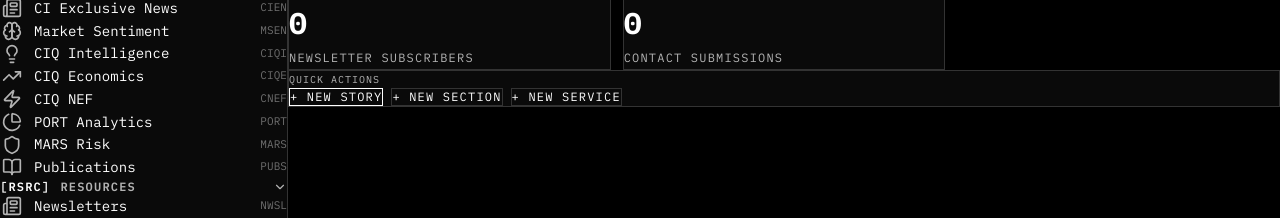
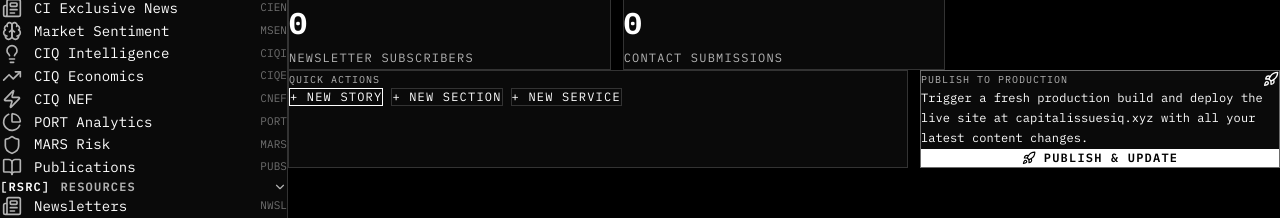
Before and after one commit to the961ainetwork-dev/dev, a Next.js app: page /admin in a window 1280 px wide. Shown: the part 263-481 px from the top of the page. Built offline with nearby package versions, Linux system fonts and the light colour scheme; no server answers.

Commit message:
feat: add "Publish & Update" button in admin console
Implement redeploy button, dashboard card, and Vercel deploy hook.

```diff
--- a/app/admin/layout.tsx
+++ b/app/admin/layout.tsx
@@ -3,6 +3,7 @@ import Link from "next/link";
 import { isAdminAuthenticated } from "@/lib/admin-auth";
 import { AdminLogoutButton } from "@/components/admin/logout-button";
 import { AdminNav } from "@/components/admin/admin-nav";
+import { PublishButton } from "@/components/admin/publish-button";
 
 export default async function AdminLayout({ children }: { children: ReactNode }) {
   const authed = await isAdminAuthenticated();
@@ -22,6 +23,12 @@ export default async function AdminLayout({ children }: { children: ReactNode })
               </p>
               <AdminNav />
               <div className="mt-6 border-t border-border pt-4">
+                <p className="mb-2 text-[10px] uppercase tracking-widest text-muted-foreground">
+                  Deployment
+                </p>
+                <PublishButton />
+              </div>
+              <div className="mt-6 border-t border-border pt-4">
                 <AdminLogoutButton />
                 <Link
                   href="/"
--- a/app/admin/page.tsx
+++ b/app/admin/page.tsx
@@ -1,6 +1,7 @@
 import Link from "next/link";
 import { createAdminClient } from "@/lib/supabase/admin";
-import { Newspaper, LayoutGrid, Briefcase, Users, Mail } from "lucide-react";
+import { Newspaper, LayoutGrid, Briefcase, Users, Mail, Rocket } from "lucide-react";
+import { PublishButton } from "@/components/admin/publish-button";
 
 export const dynamic = "force-dynamic";
 
@@ -75,6 +76,7 @@ export default async function AdminDashboardPage() {
         })}
       </div>
 
+      <div className="grid gap-3 lg:grid-cols-[1fr_360px]">
         <div className="border border-border bg-card p-4">
           <p className="text-[10px] uppercase tracking-widest text-muted-foreground">Quick Actions</p>
           <div className="mt-3 flex flex-wrap gap-2">
@@ -89,6 +91,24 @@ export default async function AdminDashboardPage() {
             </Link>
           </div>
         </div>
+
+        <div className="border border-primary/40 bg-card p-4">
+          <div className="flex items-center justify-between">
+            <p className="text-[10px] uppercase tracking-widest text-muted-foreground">
+              Publish to Production
+            </p>
+            <Rocket className="h-4 w-4 text-primary" />
+          </div>
+          <p className="mt-2 text-xs leading-relaxed text-foreground">
+            Trigger a fresh production build and deploy the live site at
+            capitalissuesiq.xyz with all your latest content changes.
+          </p>
+          <div className="mt-3">
+            <PublishButton />
+          </div>
+        </div>
+      </div>
+
     </div>
   );
 }
--- /dev/null
+++ b/app/api/admin/deploy/route.ts
@@ -0,0 +1,57 @@
+import { NextResponse } from "next/server";
+import { requireAdmin } from "@/lib/admin-auth";
+
+export async function POST() {
+  const authed = await requireAdmin();
+  if (!authed) {
+    return NextResponse.json({ error: "Unauthorized" }, { status: 401 });
+  }
+
+  const hookUrl = process.env.VERCEL_DEPLOY_HOOK_URL;
+  if (!hookUrl) {
+    return NextResponse.json(
+      {
+        error: "Deploy hook not configured",
+        message:
+          "Set the VERCEL_DEPLOY_HOOK_URL environment variable. Create a deploy hook in your Vercel project: Settings → Git → Deploy Hooks.",
+      },
+      { status: 503 }
+    );
+  }
+
+  try {
+    const res = await fetch(hookUrl, { method: "POST" });
+    if (!res.ok) {
+      const text = await res.text().catch(() => "");
+      return NextResponse.json(
+        { error: "Deploy hook returned an error", details: text },
+        { status: 502 }
+      );
+    }
+    const data = (await res.json().catch(() => ({}))) as Record<string, unknown>;
+    return NextResponse.json({
+      ok: true,
+      message: "Production deployment triggered",
+      job: data,
+      triggeredAt: new Date().toISOString(),
+    });
+  } catch (err) {
+    return NextResponse.json(
+      {
+        error: "Failed to call deploy hook",
+        details: err instanceof Error ? err.message : "Unknown error",
+      },
+      { status: 500 }
+    );
+  }
+}
+
+export async function GET() {
+  const authed = await requireAdmin();
+  if (!authed) {
+    return NextResponse.json({ error: "Unauthorized" }, { status: 401 });
+  }
+  return NextResponse.json({
+    configured: Boolean(process.env.VERCEL_DEPLOY_HOOK_URL),
+  });
+}
--- /dev/null
+++ b/components/admin/publish-button.tsx
@@ -0,0 +1,119 @@
+"use client";
+
+import { useEffect, useState } from "react";
+import { Rocket, CheckCircle2, AlertTriangle, Loader2 } from "lucide-react";
+
+type Status = "idle" | "loading" | "success" | "error";
+
+export function PublishButton() {
+  const [status, setStatus] = useState<Status>("idle");
+  const [message, setMessage] = useState<string>("");
+  const [configured, setConfigured] = useState<boolean | null>(null);
+
+  useEffect(() => {
+    fetch("/api/admin/deploy")
+      .then((r) => r.json())
+      .then((d) => setConfigured(Boolean(d.configured)))
+      .catch(() => setConfigured(null));
+  }, []);
+
+  const handlePublish = async () => {
+    if (status === "loading") return;
+    if (
+      !window.confirm(
+        "This will trigger a production deployment of the live site. Continue?"
+      )
+    ) {
+      return;
+    }
+    setStatus("loading");
+    setMessage("Triggering production deployment...");
+    try {
+      const res = await fetch("/api/admin/deploy", { method: "POST" });
+      const data = await res.json();
+      if (res.ok) {
+        setStatus("success");
+        setMessage(data.message ?? "Deployment triggered");
+        setTimeout(() => {
+          setStatus("idle");
+          setMessage("");
+        }, 6000);
+      } else {
+        setStatus("error");
+        setMessage(data.message ?? data.error ?? "Failed to trigger deploy");
+      }
+    } catch {
+      setStatus("error");
+      setMessage("Network error. Please try again.");
+    }
+  };
+
+  const isLoading = status === "loading";
+  const isSuccess = status === "success";
+  const isError = status === "error";
+
+  return (
+    <div className="space-y-2">
+      <button
+        type="button"
+        onClick={handlePublish}
+        disabled={isLoading || configured === false}
+        className={`flex w-full items-center justify-center gap-2 border px-3 py-2 text-xs font-semibold uppercase tracking-widest transition-colors disabled:cursor-not-allowed disabled:opacity-50 ${
+          isSuccess
+            ? "border-[#3fb950] bg-[#3fb950]/10 text-[#3fb950]"
+            : isError
+            ? "border-destructive bg-destructive/10 text-destructive"
+            : "border-primary bg-primary text-primary-foreground hover:bg-primary/90"
+        }`}
+        title={
+          configured === false
+            ? "VERCEL_DEPLOY_HOOK_URL is not configured"
+            : "Publish all changes to production"
+        }
+      >
+        {isLoading ? (
+          <>
+            <Loader2 className="h-3.5 w-3.5 animate-spin" />
+            Publishing...
+          </>
+        ) : isSuccess ? (
+          <>
+            <CheckCircle2 className="h-3.5 w-3.5" />
+            Triggered
+          </>
+        ) : isError ? (
+          <>
+            <AlertTriangle className="h-3.5 w-3.5" />
+            Retry
+          </>
+        ) : (
+          <>
+            <Rocket className="h-3.5 w-3.5" />
+            Publish &amp; Update
+          </>
+        )}
+      </button>
+
+      {message && (
+        <p
+          className={`text-[10px] leading-relaxed ${
+            isError
+              ? "text-destructive"
+              : isSuccess
+              ? "text-[#3fb950]"
+              : "text-muted-foreground"
+          }`}
+        >
+          {message}
+        </p>
+      )}
+
+      {configured === false && (
+        <p className="text-[10px] leading-relaxed text-muted-foreground">
+          Configure <code className="text-primary">VERCEL_DEPLOY_HOOK_URL</code>{" "}
+          in Vars to enable.
+        </p>
+      )}
+    </div>
+  );
+}
```
Lines whose indentation alone changed are shown as unchanged.
